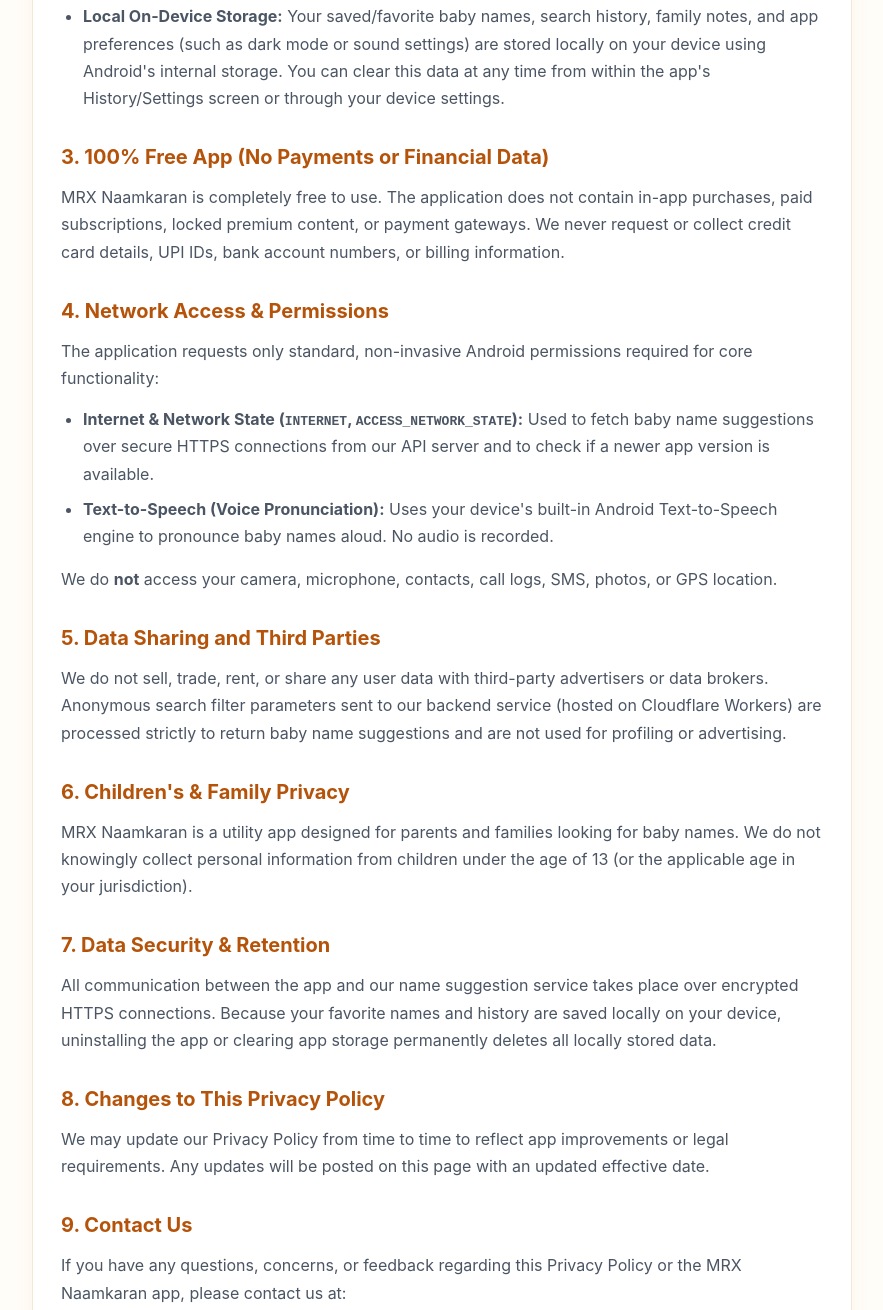
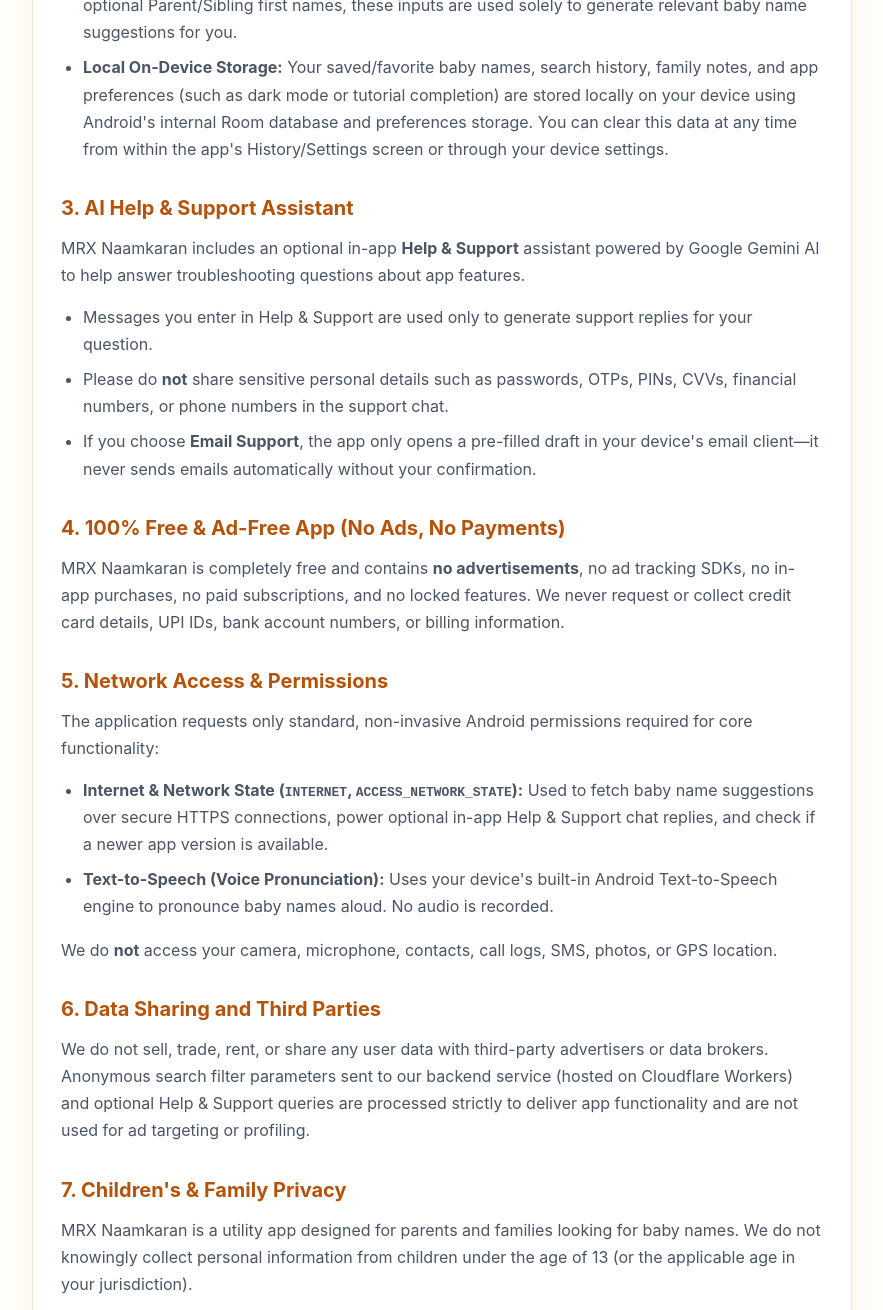
Before and after one commit to privacypolicymrxuri/MRXNaamkaran_privacy_policy-, a plain HTML site: page index.html in a window 1280 px wide. Shown: the part 829-2139 px from the top of the page, without its empty margins (198-1081 px from the left). Drawn offline with Linux system fonts and the light colour scheme.

Commit message:
Update index.html

```diff
--- a/index.html
+++ b/index.html
@@ -1,4 +1,5 @@
-<!DOCTYPE html><html lang="en">
+<!DOCTYPE html>
+<html lang="en">
 <head>
     <meta charset="UTF-8" />
     <meta name="viewport" content="width=device-width, initial-scale=1.0" />
@@ -110,15 +111,18 @@
             <p class="meta">
                 <strong>App Name:</strong> MRX Naamkaran - Baby Name Generator<br />
                 <strong>Package ID:</strong> com.aistudio.naamkaran.app<br />
-                <strong>Effective Date:</strong> November 13, 2026
+                <strong>Version:</strong> 1.0.4<br />
+                <strong>Effective Date:</strong> November 18, 2026
             </p>
-        </div>    <div class="highlight-box">
-        <strong>Summary:</strong> MRX Naamkaran is a <strong>100% Free</strong> application. We do not require account registration, do not collect sensitive personal data, do not sell user information, and do not process any payments or subscriptions.
+        </div>
+
+        <div class="highlight-box">
+            <strong>Summary:</strong> MRX Naamkaran is a <strong>100% Free and Ad-Free</strong> application. We do not show third-party ads, do not require account registration, do not collect sensitive personal data, do not sell user information, and do not process any payments or subscriptions.
         </div>
 
         <h2>1. Introduction</h2>
         <p>
-        Welcome to <strong>MRX Naamkaran</strong> ("we", "our", or "us"). We respect your privacy and are committed to protecting it. This Privacy Policy explains how MRX Naamkaran handles information when you use our mobile application available on the Amazon Appstore and Android devices.
+            Welcome to <strong>MRX Naamkaran</strong> ("we", "our", or "us"). We respect your privacy and are committed to protecting it. This Privacy Policy explains how MRX Naamkaran handles information when you use our mobile application on Android devices (including Amazon Appstore, Uptodown, APKPure, and other distribution platforms).
         </p>
 
         <h2>2. Information We Collect and How It Is Used</h2>
@@ -127,60 +131,70 @@
         </p>
         <ul>
             <li><strong>No Account Required:</strong> You do not need to sign up, log in, or provide your name, phone number, email address, or location to use the app.</li>
-        <li><strong>Name Generation Inputs:</strong> When you select filters such as Gender, Tradition/Dharm, Starting Letter, Rashi, Vibe/Style, Date/Time of Birth (for auspicious letter calculation), or optional Parent/Sibling first names, these inputs are used solely to generate relevant baby name suggestions for you.</li>
-        <li><strong>Local On-Device Storage:</strong> Your saved/favorite baby names, search history, family notes, and app preferences (such as dark mode or sound settings) are stored locally on your device using Android's internal storage. You can clear this data at any time from within the app's History/Settings screen or through your device settings.</li>
+            <li><strong>Name Generation Inputs:</strong> When you select filters such as Gender, Tradition/Dharm, Starting Letter, Rashi, Vibe/Style, Date/Time of Birth (for Lucky Rashi &amp; Shubh Akshar calculation), or optional Parent/Sibling first names, these inputs are used solely to generate relevant baby name suggestions for you.</li>
+            <li><strong>Local On-Device Storage:</strong> Your saved/favorite baby names, search history, family notes, and app preferences (such as dark mode or tutorial completion) are stored locally on your device using Android's internal Room database and preferences storage. You can clear this data at any time from within the app's History/Settings screen or through your device settings.</li>
         </ul>
 
-    <h2>3. 100% Free App (No Payments or Financial Data)</h2>
+        <h2>3. AI Help &amp; Support Assistant</h2>
         <p>
-        MRX Naamkaran is completely free to use. The application does not contain in-app purchases, paid subscriptions, locked premium content, or payment gateways. We never request or collect credit card details, UPI IDs, bank account numbers, or billing information.
+            MRX Naamkaran includes an optional in-app <strong>Help &amp; Support</strong> assistant powered by Google Gemini AI to help answer troubleshooting questions about app features.
+        </p>
+        <ul>
+            <li>Messages you enter in Help &amp; Support are used only to generate support replies for your question.</li>
+            <li>Please do <strong>not</strong> share sensitive personal details such as passwords, OTPs, PINs, CVVs, financial numbers, or phone numbers in the support chat.</li>
+            <li>If you choose <strong>Email Support</strong>, the app only opens a pre-filled draft in your device's email client—it never sends emails automatically without your confirmation.</li>
+        </ul>
+
+        <h2>4. 100% Free &amp; Ad-Free App (No Ads, No Payments)</h2>
+        <p>
+            MRX Naamkaran is completely free and contains <strong>no advertisements</strong>, no ad tracking SDKs, no in-app purchases, no paid subscriptions, and no locked features. We never request or collect credit card details, UPI IDs, bank account numbers, or billing information.
         </p>
 
-    <h2>4. Network Access & Permissions</h2>
+        <h2>5. Network Access &amp; Permissions</h2>
         <p>
             The application requests only standard, non-invasive Android permissions required for core functionality:
         </p>
         <ul>
-        <li><strong>Internet & Network State (<code>INTERNET</code>, <code>ACCESS_NETWORK_STATE</code>):</strong> Used to fetch baby name suggestions over secure HTTPS connections from our API server and to check if a newer app version is available.</li>
+            <li><strong>Internet &amp; Network State (<code>INTERNET</code>, <code>ACCESS_NETWORK_STATE</code>):</strong> Used to fetch baby name suggestions over secure HTTPS connections, power optional in-app Help &amp; Support chat replies, and check if a newer app version is available.</li>
             <li><strong>Text-to-Speech (Voice Pronunciation):</strong> Uses your device's built-in Android Text-to-Speech engine to pronounce baby names aloud. No audio is recorded.</li>
         </ul>
         <p>
             We do <strong>not</strong> access your camera, microphone, contacts, call logs, SMS, photos, or GPS location.
         </p>
 
-    <h2>5. Data Sharing and Third Parties</h2>
+        <h2>6. Data Sharing and Third Parties</h2>
         <p>
-        We do not sell, trade, rent, or share any user data with third-party advertisers or data brokers. Anonymous search filter parameters sent to our backend service (hosted on Cloudflare Workers) are processed strictly to return baby name suggestions and are not used for profiling or advertising.
+            We do not sell, trade, rent, or share any user data with third-party advertisers or data brokers. Anonymous search filter parameters sent to our backend service (hosted on Cloudflare Workers) and optional Help &amp; Support queries are processed strictly to deliver app functionality and are not used for ad targeting or profiling.
         </p>
 
-    <h2>6. Children's & Family Privacy</h2>
+        <h2>7. Children's &amp; Family Privacy</h2>
         <p>
             MRX Naamkaran is a utility app designed for parents and families looking for baby names. We do not knowingly collect personal information from children under the age of 13 (or the applicable age in your jurisdiction).
         </p>
 
-    <h2>7. Data Security & Retention</h2>
+        <h2>8. Data Security &amp; Retention</h2>
         <p>
-        All communication between the app and our name suggestion service takes place over encrypted HTTPS connections. Because your favorite names and history are saved locally on your device, uninstalling the app or clearing app storage permanently deletes all locally stored data.
+            All communication between the app and external services takes place over encrypted HTTPS connections. Because your favorite names, family notes, and search history are saved locally on your device, uninstalling the app or clearing app storage permanently deletes all locally stored data.
         </p>
 
-    <h2>8. Changes to This Privacy Policy</h2>
+        <h2>9. Changes to This Privacy Policy</h2>
         <p>
             We may update our Privacy Policy from time to time to reflect app improvements or legal requirements. Any updates will be posted on this page with an updated effective date.
         </p>
 
-    <h2>9. Contact Us</h2>
+        <h2>10. Contact Us</h2>
         <p>
             If you have any questions, concerns, or feedback regarding this Privacy Policy or the MRX Naamkaran app, please contact us at:
         </p>
         <p>
             <strong>Developer:</strong> MRX Naamkaran (Sonu Lal)<br />
-        <strong>Email:</strong> <a href="mailto:appdeveloperall143@gmail.com">appdeveloperall143@gmail.com</a>
+            <strong>Support Email:</strong> <a href="mailto:appdeveloperall143@gmail.com">appdeveloperall143@gmail.com</a><br />
+            <strong>Developer Email:</strong> <a href="mailto:appdeveloperall143@gmail.com">appdeveloperall143@gmail.com</a>
         </p>
 
         <div class="footer">
             &copy; 2026 MRX Naamkaran. All rights reserved.
         </div>
     </div>
-
 </body>
 </html>
```
Lines whose indentation alone changed are shown as unchanged.
